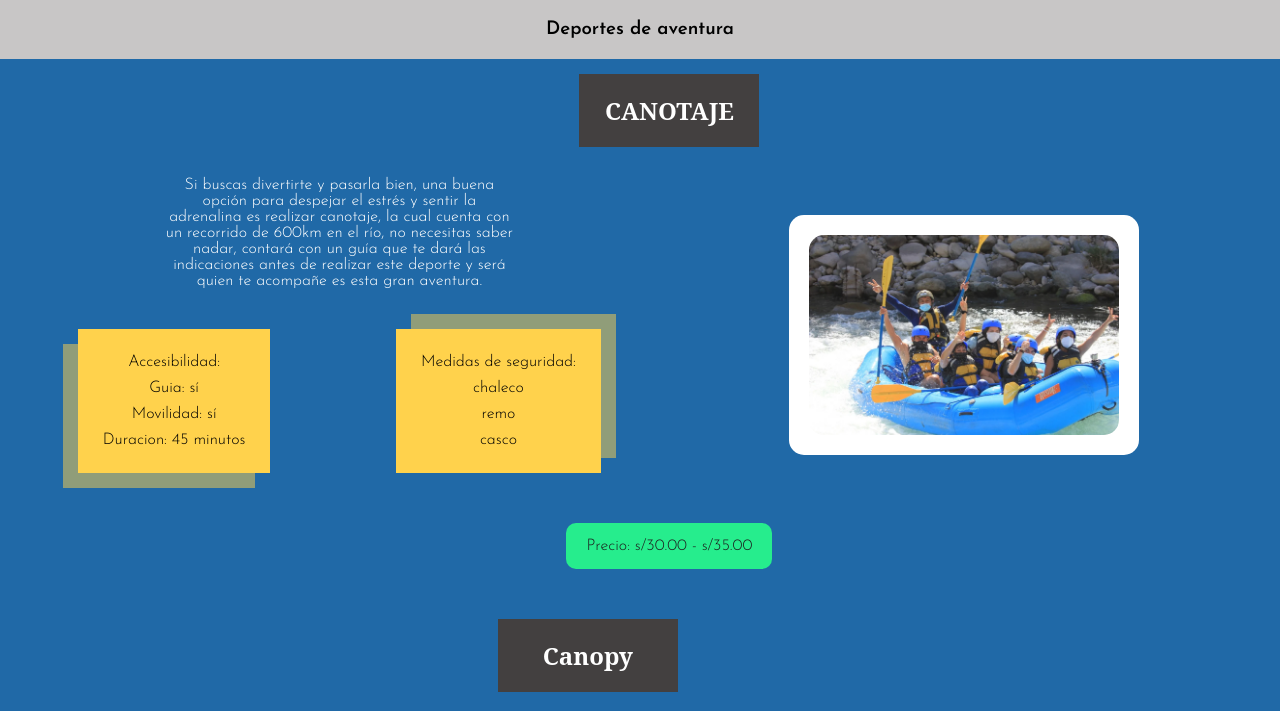
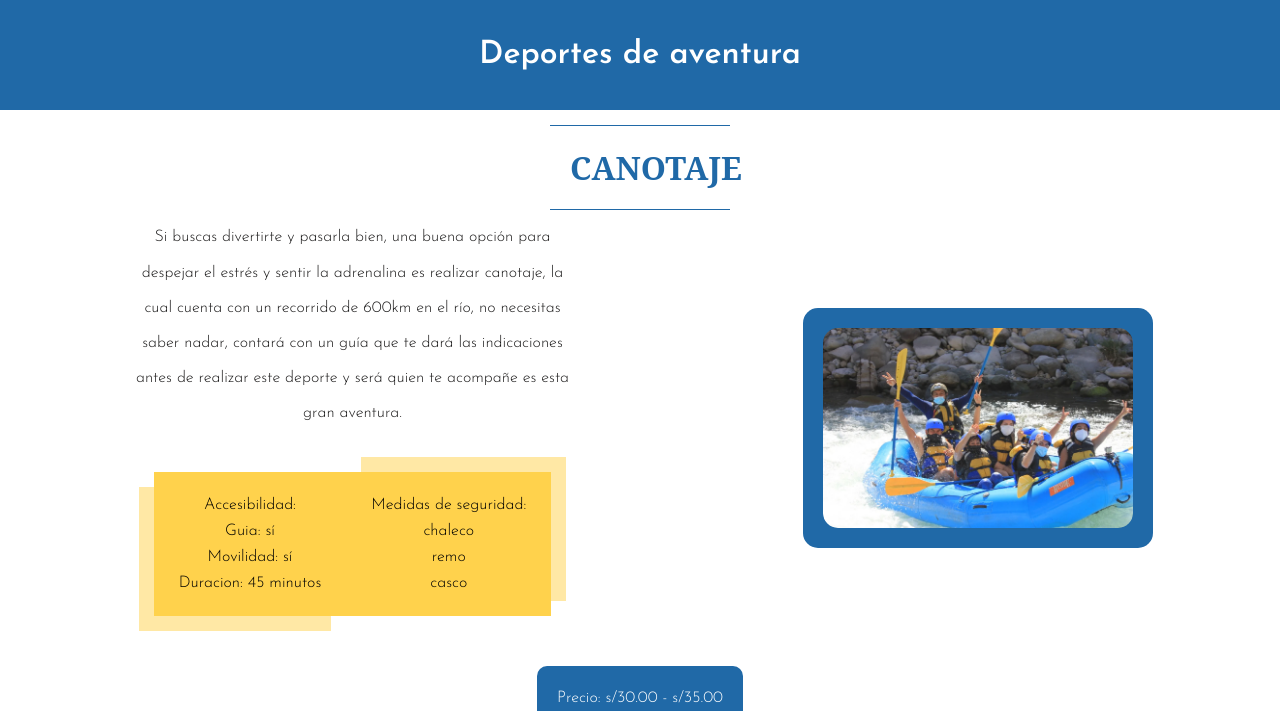
Before and after one commit to Padinjavier/page-of-a-shop, a PHP site: page /deportes.html in a window 1280 px wide. Shown: the top 711 px of the page. Run offline with PHP 8.4, Linux system fonts and the light colour scheme.

Commit message:
Modifique el CSS de deportes

```diff
--- a/assets/CSS/deportes.css
+++ b/assets/CSS/deportes.css
@@ -29,34 +29,42 @@
 }
 
 .adventure-title{
+    color: #FFFFFF;
     padding: 20px;
     font-family: var(--font-title);
     text-align: center;
-    background-color: var(--color-gray);
+    background-color: var(--color-blue);
+    line-height: 2.2;
+    font-size: 2rem;
 }
 
 .sub-title{
-    background-color: var(--color-gray-dark);
-    color: var(--color-white);
+    /* background-color: var(--color-gray-dark); */
+    color: var(--color-blue);
     width: 180px;
     font-family: var(--font-subtitle);
+    font-size: 2rem;
     padding: 20px;
     margin: 0 auto 30px;
     text-align: center;
+    border-bottom: 0.1rem solid var(--color-blue);
+    border-top: 0.1rem solid var(--color-blue);
 }
 
 .container{
     text-align: center;
-    background-color: var(--color-blue);
+    background-color: var(--color-white);
     padding: 15px;
 }
 
 .description{
     margin: 0 auto;
-    max-width: 350px;
+    max-width: 450px;
     padding-bottom: 30px;
     font-family: var(--font-description);
     font-weight: 400;
+    color: var(--color-black);
+    line-height: 2.2;
 }
 
 .options{
@@ -79,15 +87,17 @@
 
 .price{
     text-align: center;
-    max-width: 220px;
+    max-width: 320px;
     padding: 15px 20px ;
     margin: 20px auto;
     border-radius: 10px ;
-    background-color: var(--color-greem);
+    background-color: var(--color-blue);
 }
 .price p{
     font-family: var(--font-description);
     font-weight: 400;
+    line-height: 2.2;
+    align-items: 2rem;
 }
 
 .marco{
@@ -95,7 +105,7 @@
     max-height: 240px;
     max-width: 350px;
     padding: 20px;
-    background-color: var(--color-white);
+    background-color: var(--color-blue);
     border-radius: 15px;
 }
 
@@ -257,7 +275,7 @@
         margin: 0;
     }
     .sub-title{
-        margin: 0 auto 20px ;
+        margin: 0 0 ;
     }
     .description{
         padding: 0;
@@ -294,11 +312,17 @@
     display: grid;
     grid-template-columns: repeat(4, auto);
     grid-template-rows: repeat(4, auto);
+    text-align: center;
+    background-color: var(--color-white);
+    padding: 15px;
+    align-content: center;
+    justify-items: center;
 }
 
 .sub-title{
-    grid-column: 2/4;
+    grid-column: 1/5;
     grid-row: 1/2;
+
 }
 .description{
     padding: 10px 0 10px;
@@ -314,7 +338,7 @@
     grid-row: 3/4;
 }
 .price{
-    grid-column: 2/4;
+    grid-column: 1/5;
     grid-row: 4/5;
 }
 
@@ -500,13 +539,33 @@
     .price-tours{
         grid-column: 1/3;
         grid-row: 5/6;
+        background-color: var(--color-blue);
     }
+
 }
 p,
 .suggestions li,
 .requisito li{
+   color: var(--color-black);
+
+}
+.price p{
     color: var(--color-white);
 }
-.price p{
-    color: var(--color-black);
+
+/* ********************** stilos paseo **********************/
+
+.city-tours{
+    font-size: 1.2rem;
 }
+.tours-description{
+    line-height: 1.8rem;
+}
+@media screen and (min-width:1024px) {
+    .tours{
+        max-width: 450px;
+    }
+    .tours img{
+        max-width: 400px;
+    }
+}
--- a/php/database.php
+++ b/php/database.php
@@ -3,8 +3,8 @@
 session_start();
 
 $server = "localhost";
-$username = "root";
-$password = "0173621360"; /*coloca tu credencial*/
+$username = "admi123";
+$password = "gaby2909"; /*coloca tu credencial*/
 $dbname = "agencia";
 
 try {
```
Also changed, not shown: other parts of assets/CSS/deportes.css (+40 -17 lines).
